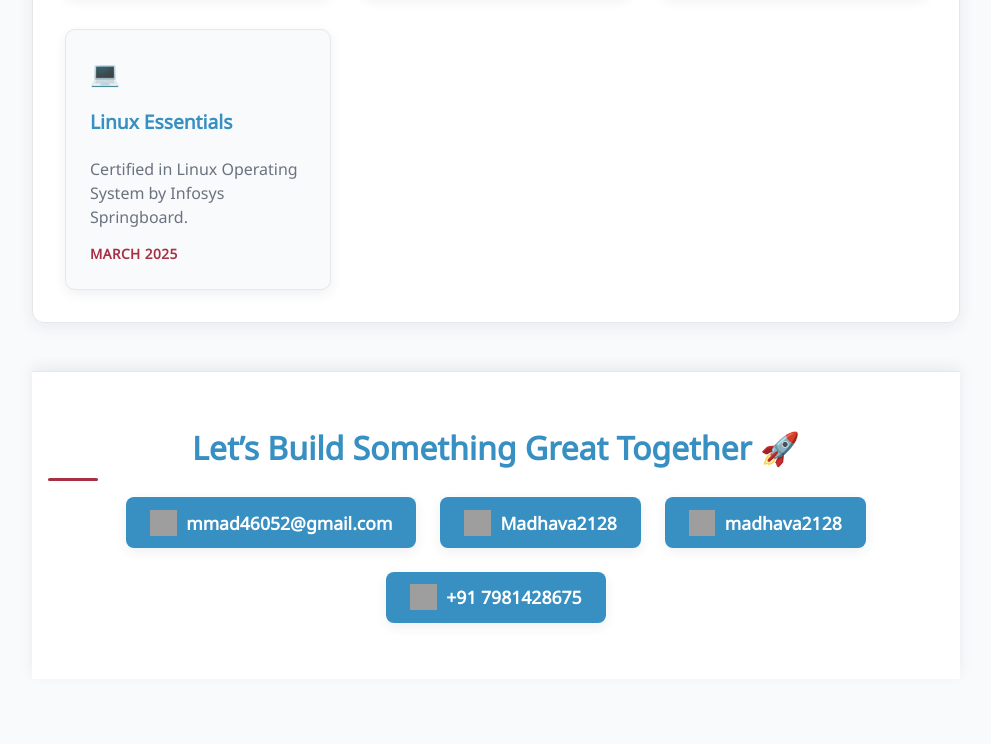
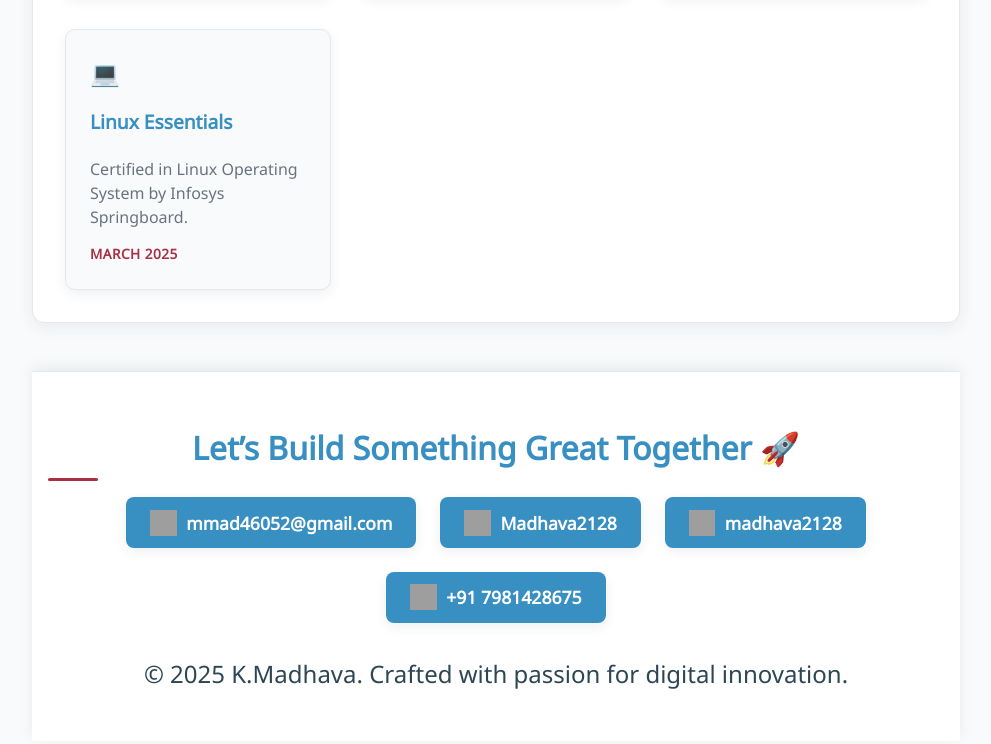
Before and after one commit to madhava2128/portfolio, a plain HTML site: page index.html in a window 1280 px wide. Shown: the part 6156-6900 px from the top of the page, without its empty margins (144-1135 px from the left). Before the commit the page ends 6867 px from the top, so only its background shows below. Drawn offline with Linux system fonts and the light colour scheme; grey boxes are pictures that could not be loaded.

Commit message:
Update footer structure and copyright message

```diff
--- a/index.html
+++ b/index.html
@@ -456,7 +456,7 @@
     </div>
   </section>
 
-  <footer>
+  <footer id="contact-links">
     <h2>Let’s Build Something Great Together 🚀</h2>
 
     <div class="contact-links">
@@ -477,7 +477,8 @@
         +91 7981428675
       </a>
     </div>
-    <p class="copyright">
+    <p class="footer-message">
+      © 2025 K.Madhava. Crafted with passion for digital innovation.
     </p>
   </footer>
   <script src="script.js"></script>
```
